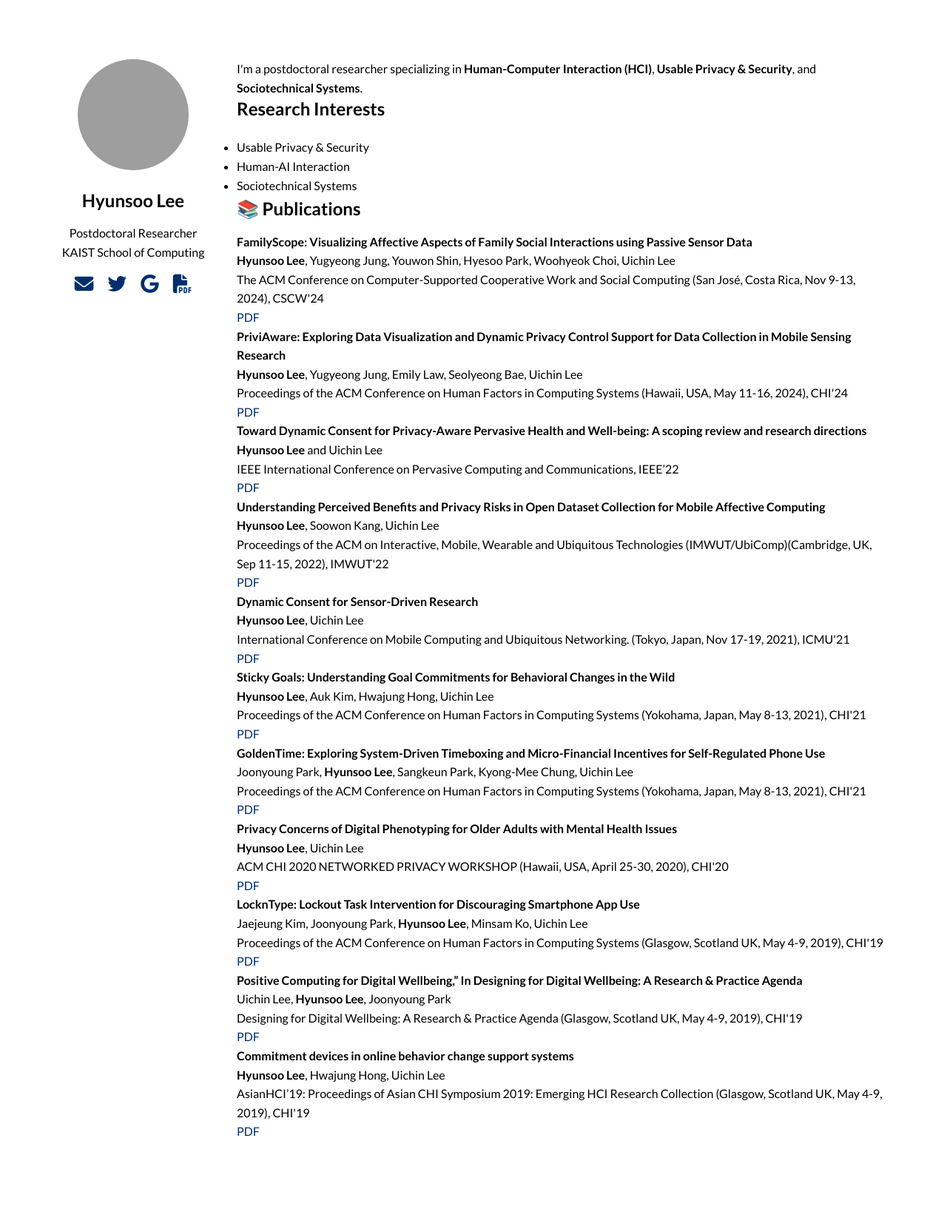
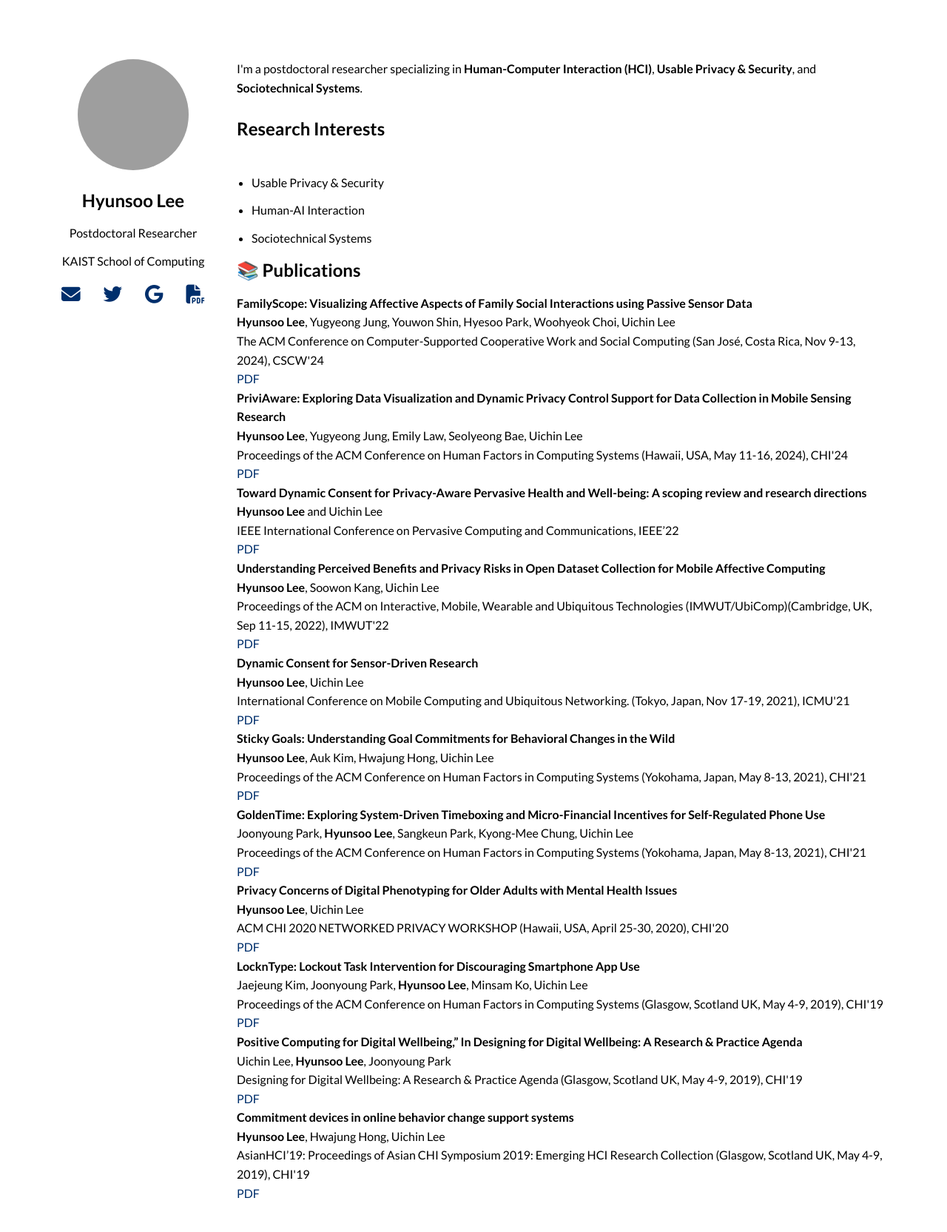
Before and after one commit to hslee90/hslee90.github.io, a Jekyll site: the page built from index.md, in a window 1280 px wide. Shown: the whole page at 74% size. Built offline with Jekyll 4.4.1, drawn with Linux system fonts in a browser that asks for light colours; nearby versions of some CDN libraries; before the commit the page ends 1582 px from its top, so only the background shows below that; grey boxes are pictures that could not be loaded.

Commit message:
Update style.css

```diff
--- a/assets/css/style.css
+++ b/assets/css/style.css
@@ -42,6 +42,26 @@ body {
   margin-bottom: 15px;
 }
 
+/* 아이콘 링크 */
+.icon-links {
+  margin-top: 15px;
+  display: flex;
+  justify-content: center;
+  gap: 15px;
+}
+
+.icon-links a {
+  display: inline-block;
+  color: #002F6C;
+  font-size: 1.6rem;
+  transition: color 0.3s ease, transform 0.3s ease;
+}
+
+.icon-links a:hover {
+  color: #0055A4;
+  transform: scale(1.2);
+}
+
 /* 본문 영역 */
 .main-content {
   flex: 1;
@@ -56,7 +76,43 @@ h1, h2, h3 {
   margin-bottom: 12px;
 }
 
-/* Publication 섹션 */
+/* publication 등 본문 단락 간 간격 */
+p, ul, li {
+  margin-bottom: 12px;
+}
+
+/* publication 목록 스타일 */
+ul {
+  padding-left: 20px;
+}
+
+/* 링크 스타일 */
+a {
+  color: #002F6C;
+  text-decoration: none;
+}
+
+a:hover {
+  text-decoration: underline;
+}
+
+/* 소개글과 연구 관심사 섹션 간격 조정 */
+.main-content p {
+  margin-bottom: 24px; /* 소개글과 연구 관심사 사이 간격 조정 */
+}
+
+/* 연구 관심사 하위 항목 간격 좁히기 */
+#research-interests ul li {
+  list-style-type: disc;
+  margin-bottom: 6px; /* 항목 간 간격을 좁혔어 */
+}
+
+/* 연구 관심사 섹션과 Publication 섹션 간격 조정 */
+#research-interests {
+  margin-bottom: 40px; /* 연구 관심사와 퍼블리케이션 섹션 사이 간격 조정 */
+}
+
+/* Publication 섹션과 그 하위 항목 간격 조정 */
 .pub-block {
   margin-bottom: 24px;
   padding: 20px;
@@ -66,18 +122,20 @@ h1, h2, h3 {
   box-shadow: 0 2px 4px rgba(0, 0, 0, 0.1);
 }
 
-.pub-block strong {
-  font-size: 1.2rem;
-  color: #333;
+/* Publication 내 이름만 볼드체 */
+.pub-block span:first-child {
+  font-weight: bold;
 }
 
+/* Publication 제목과 날짜 간격 좁히기 */
 .pub-block span {
   font-size: 0.9rem;
   color: #555;
   display: block;
-  margin-top: 8px;
+  margin-top: 8px; /* 날짜와 링크 간격 좁히기 */
 }
 
+/* 간격을 더 좁혀서 정보들을 한줄로 정렬 */
 .pub-block a {
   font-size: 0.9rem;
   color: #0073e6;
@@ -85,36 +143,6 @@ h1, h2, h3 {
 }
 
 .pub-block a:hover {
-  text-decoration: underline;
-}
-
-/* Publication 내 이름만 볼드체 */
-.pub-block span:first-child {
-  font-weight: bold;
-}
-
-/* 연구 관심사 섹션 */
-#research-interests {
-  line-height: 1.3;
-  margin-bottom: 24px;
-}
-
-#research-interests ul {
-  margin-top: 10px;
-}
-
-#research-interests ul li {
-  list-style-type: disc;
-  margin-bottom: 8px;
-}
-
-/* 링크 스타일 */
-a {
-  color: #002F6C;
-  text-decoration: none;
-}
-
-a:hover {
   text-decoration: underline;
 }
 
```
